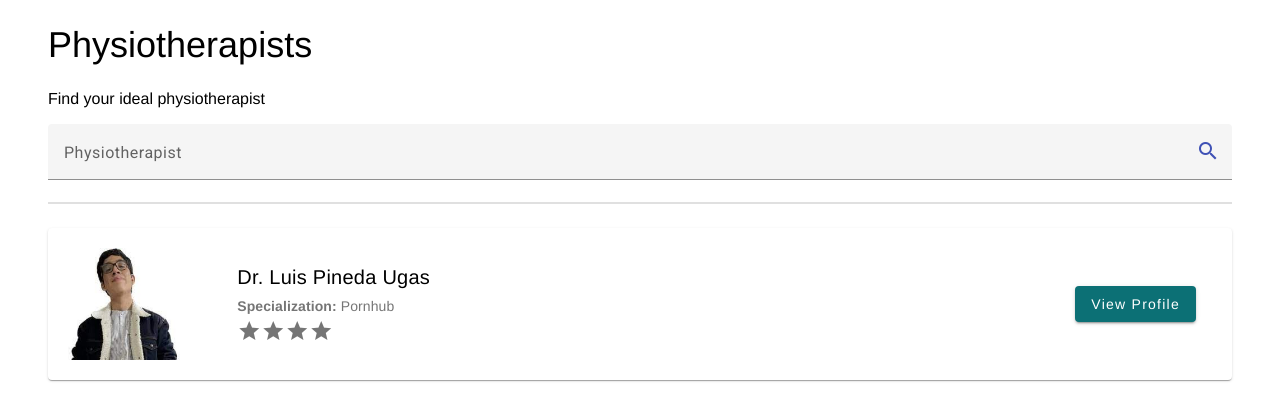
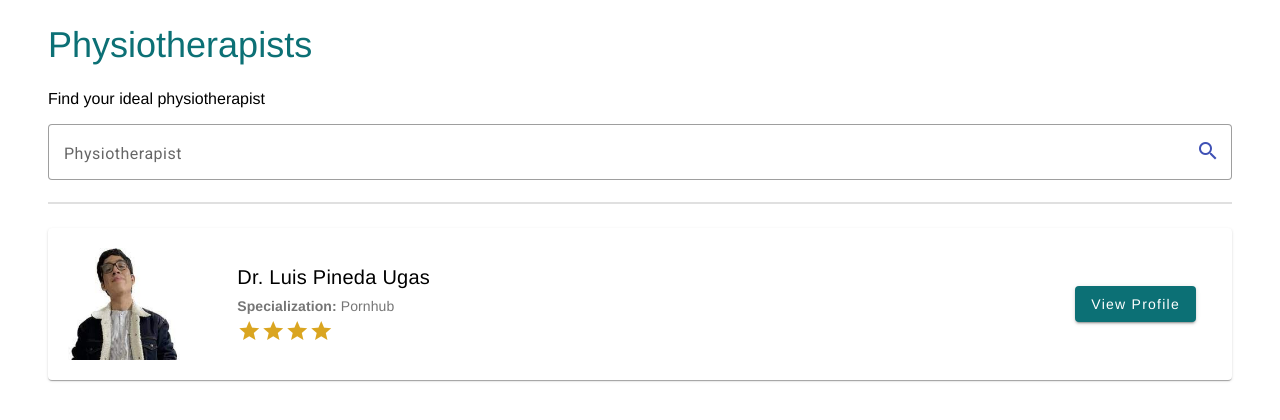
Before and after one commit to upc-pre-202302-IoTheraphy-SI572-SW71/Web-Theraphy, an Angular app: page /physiotherapist-list in a window 1280 px wide. Shown: the top 420 px of the page. Built offline with nearby package versions, Linux system fonts and the light colour scheme.

Commit message:
fix: component's color changed

```diff
--- a/src/app/appointments/pages/physiotherapist-list/physiotherapist-list.component.css
+++ b/src/app/appointments/pages/physiotherapist-list/physiotherapist-list.component.css
@@ -10,6 +10,8 @@
   margin-left: 48px;
   margin-right: 48px;
 }
+
+
 
 .example-form {
   display: flex;
@@ -35,6 +37,7 @@ h1, p, span {
 h1 {
   font-size: 36px;
   font-weight: 500;
+  color: #0C7075;
 }
 
 mat-card-subtitle {
@@ -84,3 +87,17 @@ mat-icon {
 .card-content{
   margin: 20px;
 }
+
+.search-icon:hover {
+  cursor: pointer;
+}
+
+.example-form mat-form-field {
+  border-color: #0C7075;
+  color: #0C7075;
+}
+
+.card-details mat-icon {
+  color: goldenrod;
+
+}
--- a/src/app/appointments/pages/physiotherapist-list/physiotherapist-list.component.html
+++ b/src/app/appointments/pages/physiotherapist-list/physiotherapist-list.component.html
@@ -5,10 +5,11 @@
       <p>Find your ideal physiotherapist</p>
 
       <form class="example-form">
-        <mat-form-field class="example-full-width" appearance="fill">
+        <mat-form-field class="example-full-width" appearance="outline">
           <mat-label>Physiotherapist</mat-label>
-          <input type="search" matInput placeholder="John Doe">
-          <mat-icon color="primary" matSuffix>search</mat-icon>
+
+          <input matInput placeholder="John Doe">
+          <mat-icon color="primary" matSuffix class="search-icon">search</mat-icon>
           <!-- Aquí establecemos clearable en false para ocultar el botón de limpieza -->
 
         </mat-form-field>
@@ -33,10 +34,6 @@
                 </ng-container>
               </mat-card-subtitle>
 
-
-
-
-
             </div>
             <div class="card-button">
               <button mat-raised-button color="primary" class="viewProfile-btn" [routerLink]="['/professional-profile-patient']">
```
